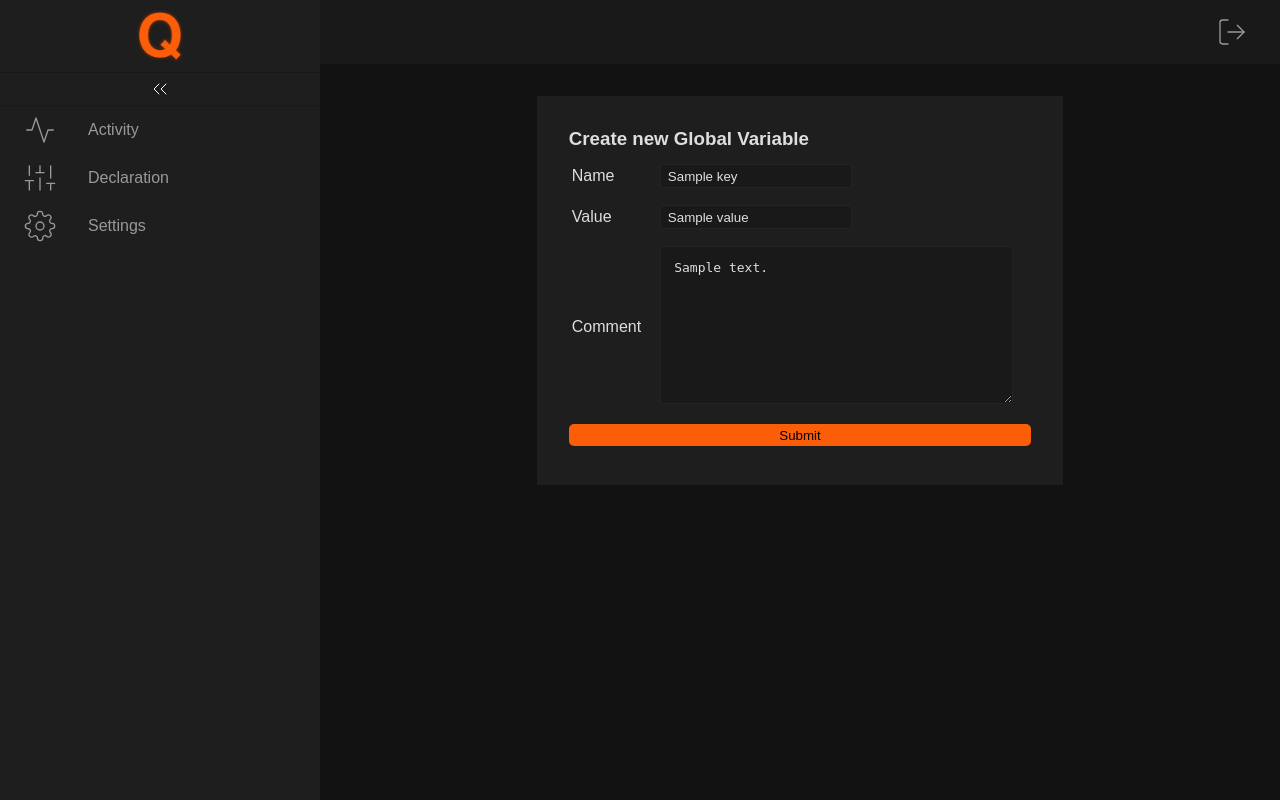
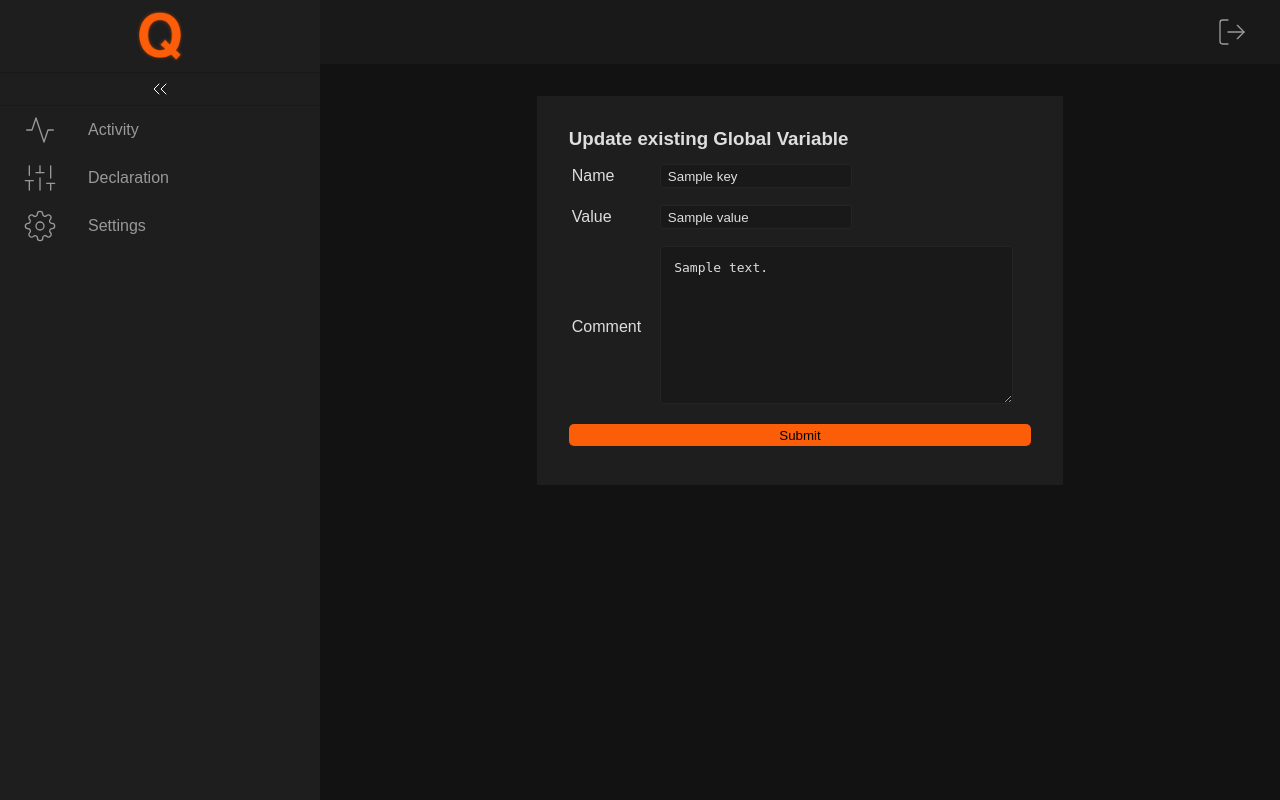
Before and after one commit to monitoring-agency/Q, a Django app: template q_api/templates/declaration/global_variable/create_or_update.html in a window 1280 px wide. Run offline with Django 3.2, Linux system fonts and the light colour scheme; the template is opened without the code that fills it: most values are stand-ins (such as "Sample title", 1, 10 or a date in 2020); grey boxes are pictures that could not be loaded.

Commit message:
Changed heading text when update is called

```diff
--- a/q_api/templates/declaration/global_variable/create_or_update.html
+++ b/q_api/templates/declaration/global_variable/create_or_update.html
@@ -5,7 +5,7 @@
     <form method="POST" {% if global_variable %}action="/declaration/globalvariable/update/{{ global_variable.id }}" {% else %}action="/declaration/globalvariable/create" {% endif %}>
         <div class="declarationBox">
             {% csrf_token %}
-            <h3>Create new Global Variable</h3>
+            <h3>{% if global_variable %}Update existing {% else %}Create new {% endif %}Global Variable</h3>
         {% if error %}
             <p class="error centered">{{ error }}</p>
         {% endif %}
```
